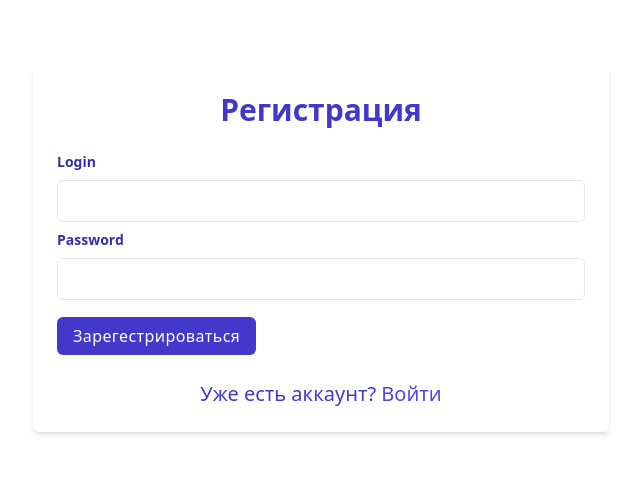
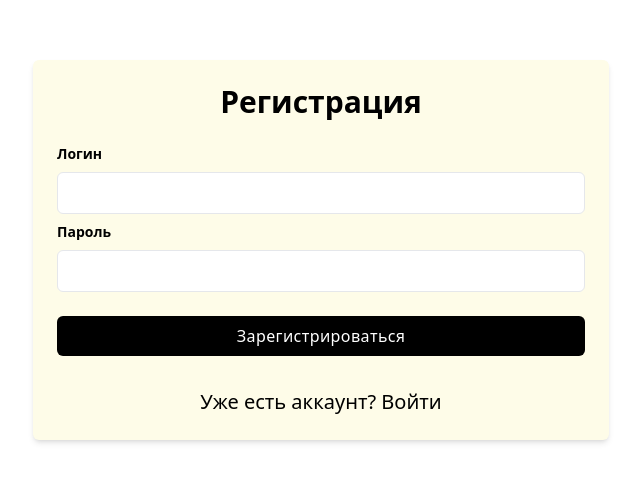
Before and after one commit to Nekrasov-Sergey/web-2022, a React (Create React App) app: page /registration in a window 1280 px wide. Shown: the part 150-632 px from the top of the page, without its empty margins (319-959 px from the left). Built offline with nearby package versions, Linux system fonts and the light colour scheme.

Commit message:
[lab7] small changes

```diff
--- a/package.json
+++ b/package.json
@@ -7,7 +7,8 @@
     "@emotion/react": "^11.10.5",
     "@emotion/styled": "^11.10.5",
     "@headlessui/react": "^1.7.4",
-    "@mui/material": "^5.10.15",
+    "@mui/icons-material": "^5.10.16",
+    "@mui/material": "^5.10.16",
     "@testing-library/jest-dom": "^5.16.5",
     "@testing-library/react": "^13.4.0",
     "@testing-library/user-event": "^13.5.0",
--- a/src/components/LoginPage.tsx
+++ b/src/components/LoginPage.tsx
@@ -16,37 +16,37 @@ export function LoginPage() {
     };
     return (
         <div className="relative flex flex-col justify-center min-h-screen overflow-hidden">
-            <div className="w-full p-6 m-auto bg-white rounded-md shadow-md lg:max-w-xl">
-                <h1 className="text-3xl font-semibold text-center text-indigo-700">
+            <div className="w-full p-6 m-auto bg-yellow-50 rounded-md shadow-md lg:max-w-xl">
+                <h1 className="text-3xl font-semibold text-center text-black">
                     Войти
                 </h1>
                 <form className="mt-6">
                     <div className="mb-2">
                         <label
                             htmlFor="login"
-                            className="block text-sm font-semibold text-indigo-800"
+                            className="block text-sm font-semibold text-black"
                         >
-                            Login
+                            Логин
                         </label>
                         <input
                             type="login"
                             onChange={handleChangeName}
                             value={name}
-                            className="block w-full px-4 py-2 mt-2 text-indigo-700 bg-white border rounded-md focus:border-indigo-400 focus:ring-indigo-300 focus:outline-none focus:ring focus:ring-opacity-40"
+                            className="block w-full px-4 py-2 mt-2 text-black bg-white border rounded-md focus:border-black focus:ring-black focus:outline-none focus:ring focus:ring-opacity-40"
                         />
                     </div>
                     <div className="mb-2">
                         <label
                             htmlFor="password"
-                            className="block text-sm font-semibold text-indigo-800"
+                            className="block text-sm font-semibold text-black"
                         >
-                            Password
+                            Пароль
                         </label>
                         <input
                             type="password"
                             onChange={handleChangePass}
                             value={pass}
-                            className="block w-full px-4 py-2 mt-2 text-indigo-700 bg-white border rounded-md focus:border-indigo-400 focus:ring-indigo-300 focus:outline-none focus:ring focus:ring-opacity-40"
+                            className="block w-full px-4 py-2 mt-2 text-black bg-white border rounded-md focus:border-black focus:ring-black focus:outline-none focus:ring focus:ring-opacity-40"
                         />
                     </div>
                 </form>
@@ -54,14 +54,14 @@ export function LoginPage() {
                     {LoginUser(name, pass)}
                 </div>
 
-                <p className="mt-8 text-xl font-light text-center text-indigo-700">
+                <p className="mt-8 text-xl font-light text-center text-black">
                     {" "}
                     Отсутствует аккаунт?{" "}
                     <a
                         href="/registration"
-                        className="font-medium text-indigo-600 text-xl hover:underline"
+                        className="font-medium text-black text-xl hover:underline"
                     >
-                        Зарегестрироваться
+                        Зарегистрироваться
                     </a>
                 </p>
             </div>
--- a/src/components/RegisterPage.tsx
+++ b/src/components/RegisterPage.tsx
@@ -17,50 +17,51 @@ export function Registration() {
 
     return (
         <div className="relative flex flex-col justify-center min-h-screen overflow-hidden">
-            <div className="w-full p-6 m-auto bg-white rounded-md shadow-md lg:max-w-xl">
-                <h1 className="text-3xl font-semibold text-center text-indigo-700">
+            <div className="w-full p-6 m-auto bg-yellow-50 rounded-md shadow-md lg:max-w-xl">
+                <h1 className="text-3xl font-semibold text-center text-black">
                     Регистрация
                 </h1>
                 <form className="mt-6">
                     <div className="mb-2">
                         <label
                             htmlFor="login"
-                            className="block text-sm font-semibold text-indigo-800"
+                            className="block text-sm font-semibold text-black"
                         >
-                            Login
+                            Логин
                         </label>
                         <input
                             type="login"
                             onChange={handleChangeName}
                             value={name}
-                            className="block w-full px-4 py-2 mt-2 text-indigo-700 bg-white border rounded-md focus:border-indigo-400 focus:ring-indigo-300 focus:outline-none focus:ring focus:ring-opacity-40"
+                            className="block w-full px-4 py-2 mt-2 text-black bg-white border rounded-md focus:border-black focus:ring-black focus:outline-none focus:ring focus:ring-opacity-40"
                         />
                     </div>
                     <div className="mb-2">
                         <label
                             htmlFor="password"
-                            className="block text-sm font-semibold text-indigo-800"
+                            className="block text-sm font-semibold text-black"
                         >
-                            Password
+                            Пароль
                         </label>
                         <input
                             type="password"
                             onChange={handleChangePass}
                             value={pass}
-                            className="block w-full px-4 py-2 mt-2 text-indigo-700 bg-white border rounded-md focus:border-indigo-400 focus:ring-indigo-300 focus:outline-none focus:ring focus:ring-opacity-40"
+                            className="block w-full px-4 py-2 mt-2 text-black bg-white border rounded-md focus:border-black focus:ring-black focus:outline-none focus:ring focus:ring-opacity-40"
                         />
-                    </div>
-                    <div className="mt-6">
-                        {CreateUser(name, pass)}
                     </div>
                 </form>
 
-                <p className="mt-8 text-xl font-light text-center text-indigo-700">
+                <div className="mt-6">
+                    {CreateUser(name, pass)}
+                </div>
+
+                <p className="mt-8 text-xl font-light text-center text-black-500">
                     {" "}
                     Уже есть аккаунт?{" "}
                     <a
                         href="/login"
-                        className="font-medium text-indigo-600 text-xl hover:underline"
+                        className="font-medium text-black text-xl hover:underline"
                     >
                         Войти
                     </a>
--- a/src/modules.tsx
+++ b/src/modules.tsx
@@ -11,10 +11,12 @@ export function deleteFromBackend(url: string) {
 
 export function createUser(url: string, name: string, pass: string) {
     const body = {name: name, pass: pass}
-    return axios.post(`${ENDPOINT}/${url}`, body).then(function (response) {
-        console.log(response);
+    return axios.post(`${ENDPOINT}/${url}`, body, {withCredentials: true}).then(function (response) {
+        console.log(response)
+        window.location.replace("/login")
+    }).catch(function () {
+        window.location.replace("/registration")
     })
-
 }
 
 export function loginUser(url: string, name: string, pass: string) {
--- a/src/requests/ChangeCart.tsx
+++ b/src/requests/ChangeCart.tsx
@@ -1,5 +1,6 @@
 import {useReducer} from "react";
 import {deleteFromBackend, getFromBackend} from "../modules";
+import DeleteIcon from '@mui/icons-material/Delete';
 
 const increase = "Increase"
 const decrease = "Decrease"
@@ -28,7 +29,6 @@ function reducer(state: any, action: { type: any; payload?: any; }) {
             return state
     }
 }
-
 
 export function ChangeCart(Store: string) {
     const [dispatch] = useReducer(reducer, {count: 0});
@@ -61,12 +61,12 @@ export function ChangeCart(Store: string) {
     }
 
     return (
-        <>
-            <form className="inline">
-                <button onClick={() => Decr()}>-</button>
-                <button onClick={() => Incr()}>+</button>
-                <button onClick={() => Del()}>DEL</button>
-            </form>
-        </>
-    );
+        <form className="inline">
+            <button onClick={() => Decr()}>-</button>
+            <button onClick={() => Incr()}>+</button>
+            <button onClick={() => Del()}>
+                <DeleteIcon/>
+            </button>
+        </form>
+    )
 }
--- a/src/requests/CreateUser.tsx
+++ b/src/requests/CreateUser.tsx
@@ -1,6 +1,5 @@
 import {createUser} from "../modules";
 import React from "react";
-import {Link} from "react-router-dom";
 
 export function CreateUser(name: string, pass: string) {
     const url = `sign_up`
@@ -9,16 +8,12 @@ export function CreateUser(name: string, pass: string) {
         createUser(url, name, pass)
     }
 
-
     return (
-        <>
-            <Link to="/login"
-                  className="w-full px-4 py-2 tracking-wide text-white transition-colors duration-200 transform bg-indigo-700 rounded-md hover:bg-indigo-600 focus:outline-none focus:bg-indigo-600"
-                  onClick={() => Create()}
-            >
-                Зарегестрироваться
-            </Link>
-        </>
-    );
-
+        <button
+            className="w-full text-center px-4 py-2 tracking-wide text-white transition-colors duration-200 transform bg-black rounded-md hover:bg-white hover:text-black focus:outline-none focus:bg-white"
+            onClick={() => Create()}
+        >
+            Зарегистрироваться
+        </button>
+    )
 }
--- a/src/requests/LoginUser.tsx
+++ b/src/requests/LoginUser.tsx
@@ -9,17 +9,12 @@ export function LoginUser(name: string, pass: string) {
         loginUser(url, name, pass)
     }
 
-
     return (
-        <>
-            <button
-                className="w-full text-center px-4 py-2 tracking-wide text-white transition-colors duration-200 transform bg-indigo-700 rounded-md hover:bg-indigo-600 focus:outline-none focus:bg-indigo-600"
-                onClick={() => Login()}
-            >
-                Войти
-            </button>
-        </>
-
-    );
-
+        <button
+            className="w-full text-center px-4 py-2 tracking-wide text-white transition-colors duration-200 transform bg-black rounded-md hover:bg-white hover:text-black focus:outline-none focus:bg-white"
+            onClick={() => Login()}
+        >
+            Войти
+        </button>
+    )
 }
```
Also changed, not shown: 1 other file (tests, documents, lock files or other folders).
